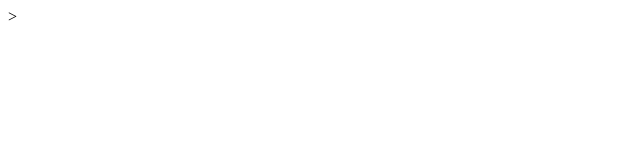
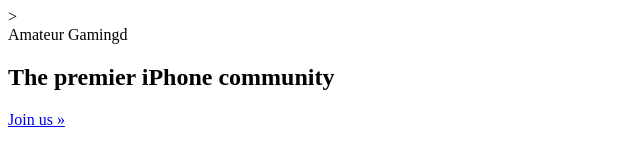
Before and after one commit to amateurgaming/amateurgaming.github.io, a plain HTML site: page index.html in a window 1280 px wide. Shown: the whole page, without its empty margins (0-640 px from the left). Drawn offline with Linux system fonts and the light colour scheme.

Commit message:
Update index.html

```diff
--- a/index.html
+++ b/index.html
@@ -11,3 +11,13 @@
   <meta content="summary_large_image" name="twitter:card">
   <meta charset="UTF-8" />
   <meta name="viewport" content="width=device-width, initial-scale=1.0" />
+</head>
+  <section class="py-12 px-4 text-center">
+    <div class="w-full max-w-2xl mx-auto">
+      <span class="text-sm font-semibold">Amateur Gamingd</span>
+      <h2 class="text-5xl mt-2 mb-6 leading-tight font-semibold font-heading">The premier iPhone community</h2>
+      <a class="text-indigo-600 hover:underline" href="https://discord.gg/DzjCsyEpMq">Join us »</a>
+    </div>
+  </section>
+  </body>
+</html>
```
